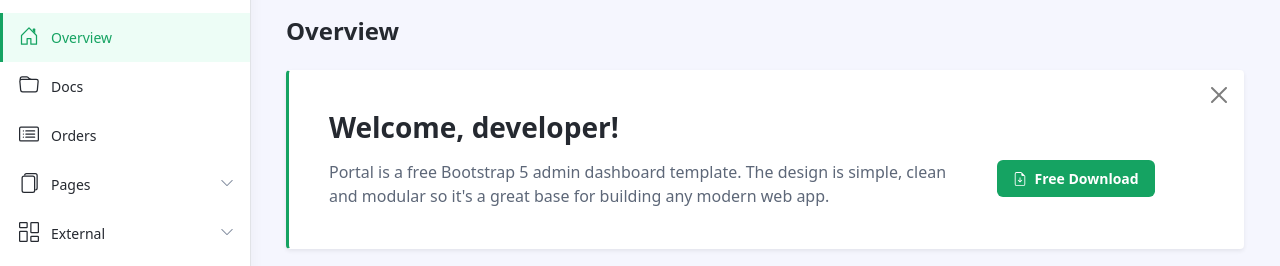
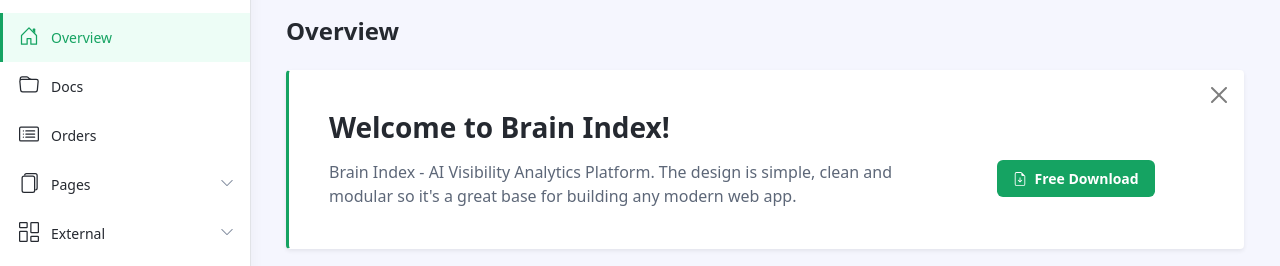
Before and after one commit to guannko/brain-index-portal, a plain HTML site: page index.html in a window 1280 px wide. Shown: the part 63-329 px from the top of the page. Drawn offline with Linux system fonts and the light colour scheme.

Commit message:
🎨 Branding: Brain Index portal basics

```diff
--- a/index.html
+++ b/index.html
@@ -340,11 +340,11 @@
 			    <div class="app-card alert alert-dismissible shadow-sm mb-4 border-left-decoration" role="alert">
 				    <div class="inner">
 					    <div class="app-card-body p-3 p-lg-4">
-						    <h3 class="mb-3">Welcome, developer!</h3>
+						    <h3 class="mb-3">Welcome to Brain Index!</h3>
 						    <div class="row gx-5 gy-3">
 						        <div class="col-12 col-lg-9">
 
-							        <div>Portal is a free Bootstrap 5 admin dashboard template. The design is simple, clean and modular so it's a great base for building any modern web app.</div>
+							        <div>Brain Index - AI Visibility Analytics Platform. The design is simple, clean and modular so it's a great base for building any modern web app.</div>
 							    </div><!--//col-->
 							    <div class="col-12 col-lg-3">
 								    <a class="btn app-btn-primary" href="https://themes.3rdwavemedia.com/bootstrap-templates/admin-dashboard/portal-free-bootstrap-admin-dashboard-template-for-developers/"><svg width="1em" height="1em" viewBox="0 0 16 16" class="bi bi-file-earmark-arrow-down me-2" fill="currentColor" xmlns="http://www.w3.org/2000/svg">
```
